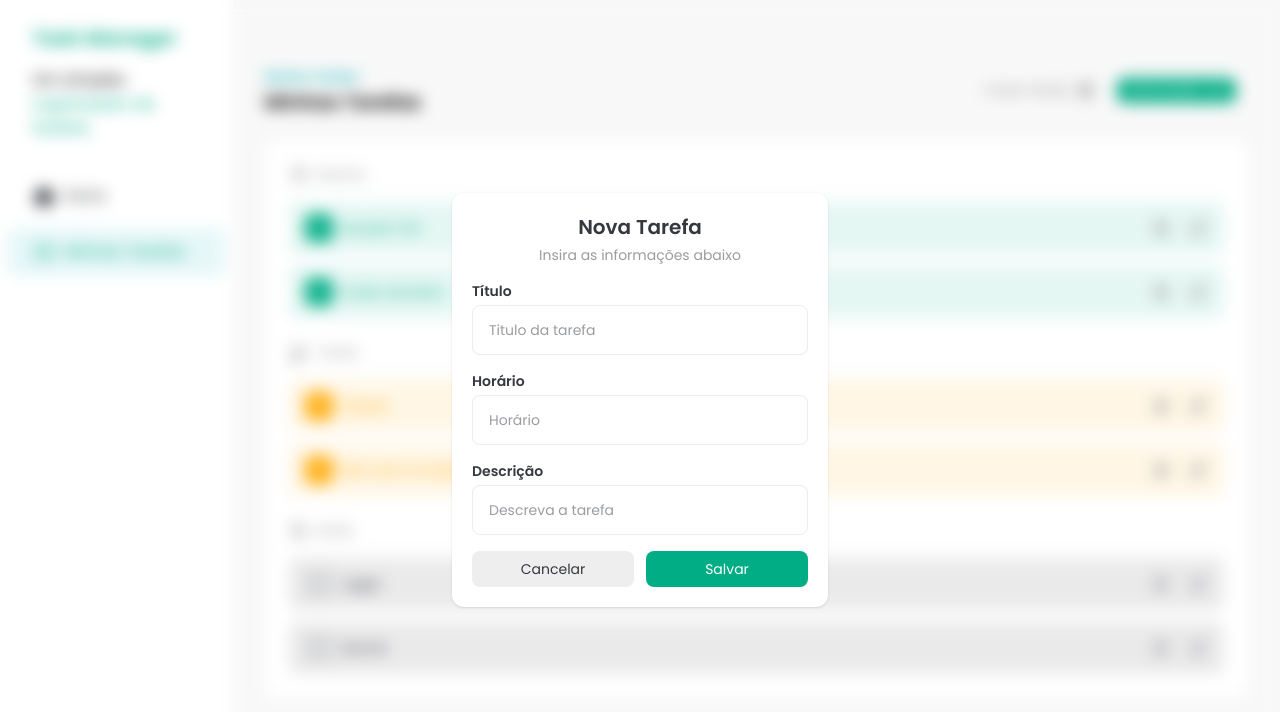
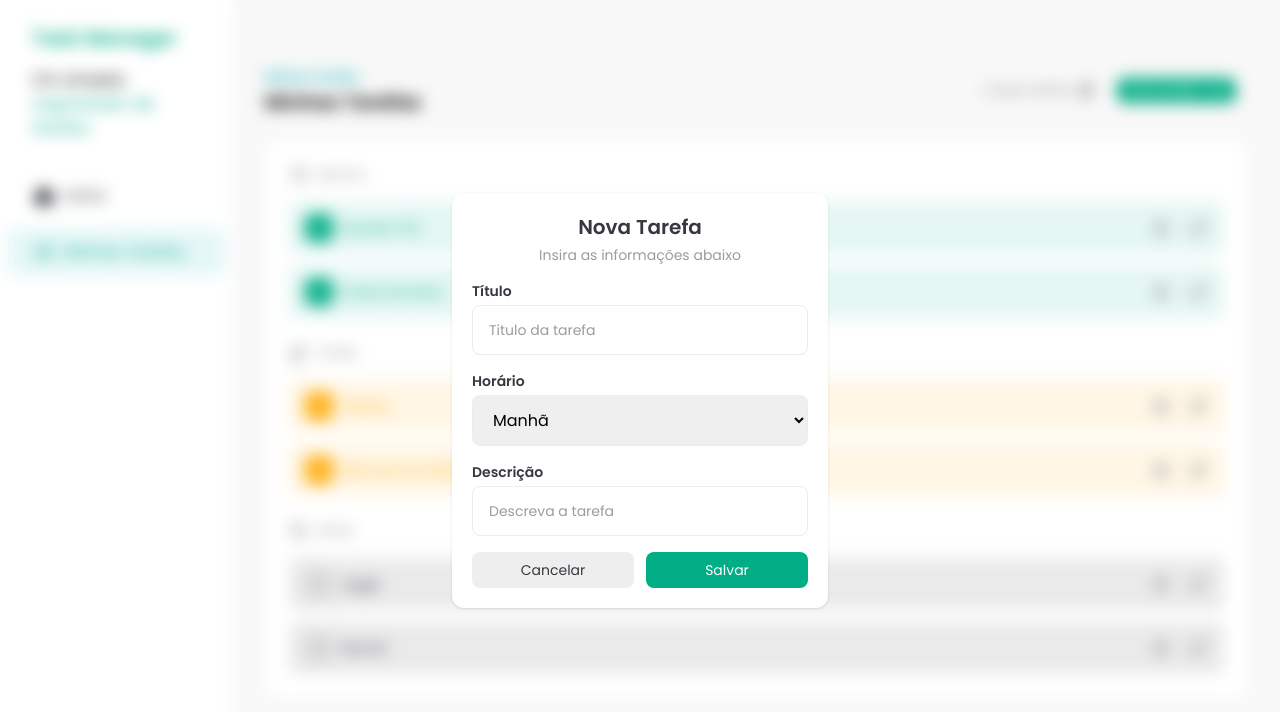
Before and after one commit to duduzinmuller/task-manager, a React (Vite) app: page / in a window 1280 px wide. Both pictures are taken after a click on the button "Nova tarefa". Shown: the top 712 px of the page. Built offline with nearby package versions, Linux system fonts and the light colour scheme.

Commit message:
feat: add InputLabel component

```diff
--- a/src/components/AddTaskDialog.jsx
+++ b/src/components/AddTaskDialog.jsx
@@ -6,6 +6,7 @@
 
 import Button from "./Button"
 import Input from "./Input"
+import InputLabel from "./InputLabel"
 
 const AddTaskDialog = ({ isOpen, handleClose }) => {
   const nodeRef = useRef()
@@ -39,7 +40,19 @@
                   label="Título"
                   placeholder="Titulo da tarefa"
                 />
-                <Input id="time" label="Horário" placeholder="Horário" />
+
+                <div className="flex flex-col gap-1 text-left">
+                  <InputLabel htmlFor="time">Horário</InputLabel>
+                  <select
+                    id="time"
+                    className="rounded-lg border border-solid border-[#ECECEC] px-4 py-3 outline-[#00AD85] placeholder:text-sm placeholder:text-[#9A9C9F]"
+                  >
+                    <option value="morning">Manhã</option>
+                    <option value="afternoon">Tarde</option>
+                    <option value="evening">Noite</option>
+                  </select>
+                </div>
+
                 <Input
                   id="description"
                   label="Descrição"
--- a/src/components/Input.jsx
+++ b/src/components/Input.jsx
@@ -1,9 +1,9 @@
+import InputLabel from "./InputLabel"
+
 const Input = ({ label, ...rest }) => {
   return (
     <div className="flex flex-col space-y-1 text-left">
-      <label className="text-sm font-semibold text-[#35383E]" htmlFor={rest.id}>
-        {label}
-      </label>
+      <InputLabel htmlFor={rest.id}>{label}</InputLabel>
       <input
         className="rounded-lg border border-solid border-[#ECECEC] px-4 py-3 outline-[#00AD85] placeholder:text-sm placeholder:text-[#9A9C9F]"
         {...rest}
--- /dev/null
+++ b/src/components/InputLabel.jsx
@@ -0,0 +1,9 @@
+const InputLabel = (props) => {
+  return (
+    <label className="text-sm font-semibold text-[#35383E]" {...props}>
+      {props.children}
+    </label>
+  )
+}
+
+export default InputLabel
```
